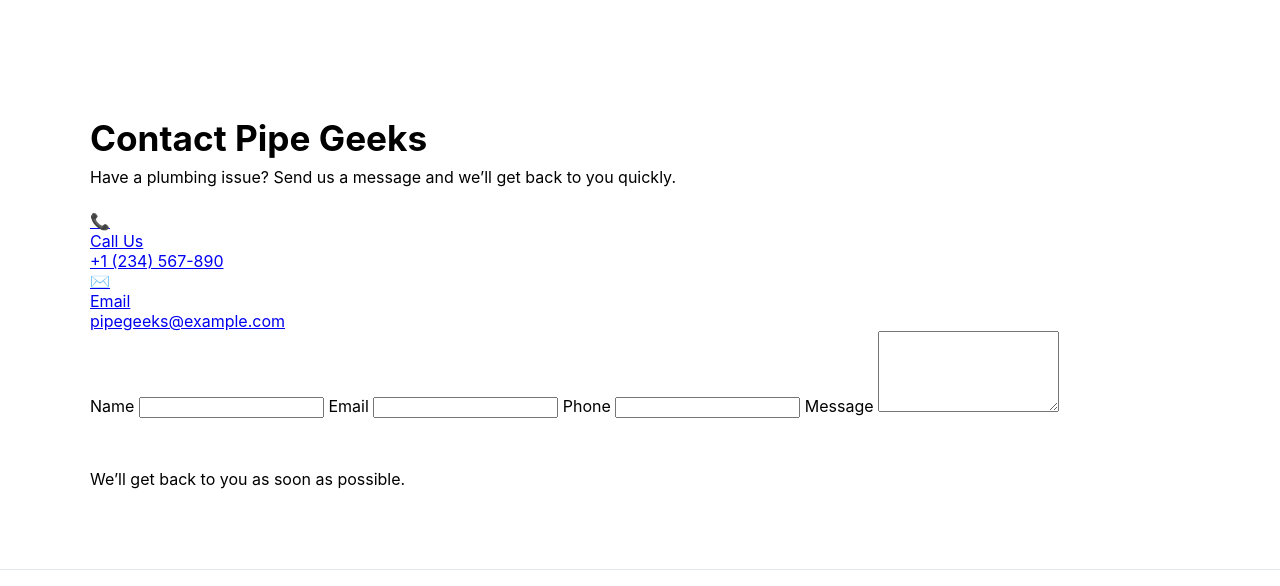
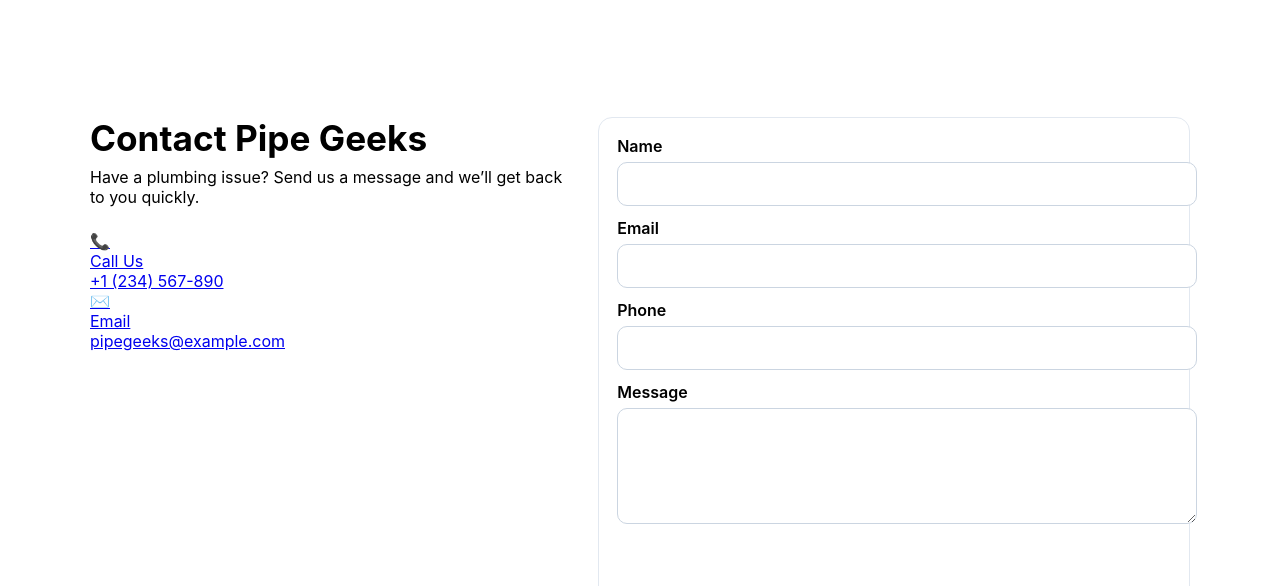
Before and after one commit to nolandrossbach-png/pipegeeks, a plain HTML site: page index.html in a window 1280 px wide. Shown: the part 1374-1960 px from the top of the page. Drawn offline with Linux system fonts and the light colour scheme.

Commit message:
Add files via upload

```diff
--- a/style.css
+++ b/style.css
@@ -103,6 +103,69 @@ img{ max-width:100%; display:block; }
 .about-media img{ border-radius:16px; box-shadow: 0 10px 24px rgba(2,6,23,0.15); }
 
 /* ========== Contact ==========/ */
+.contact-wrap {
+  display: grid;
+  grid-template-columns: .9fr 1.1fr;
+  gap: 24px;
+  align-items: start;
+}
+
+.contact-form {
+  background: #fff;
+  padding: 18px;
+  border: 1px solid #e2e8f0;
+  border-radius: 14px;
+}
+
+.contact-form label {
+  display: block;
+  margin-bottom: 12px;
+}
+
+.contact-form label span {
+  display: block;
+  font-weight: 600;
+  margin-bottom: 6px;
+}
+
+.contact-form input,
+.contact-form textarea {
+  width: 100%;
+  padding: 12px 12px;
+  border: 1px solid #cbd5e1;
+  border-radius: 10px;
+  font-size: 1rem;
+}
+
+.contact-form input:focus,
+.contact-form textarea:focus {
+  outline: 3px solid var(--ring);
+  border-color: var(--brand);
+}
+
+.contact-form button {
+  display: block;
+  margin-top: 12px;
+  width: 100%;
+  background: var(--brand);
+  color: #fff;
+  font-weight: 700;
+  border: none;
+  padding: 14px;
+  border-radius: 10px;
+  cursor: pointer;
+  transition: background 0.2s ease-in-out;
+}
+
+.contact-form button:hover {
+  background: var(--brand-600);
+}
+
+.form-note {
+  color: var(--muted);
+  font-size: .95rem;
+  margin: 10px 0 0 0;
+}
 
 
 
```
